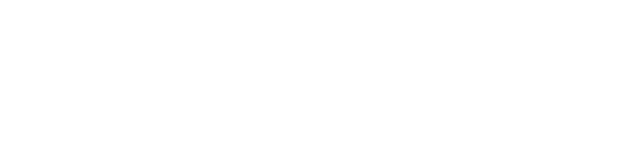
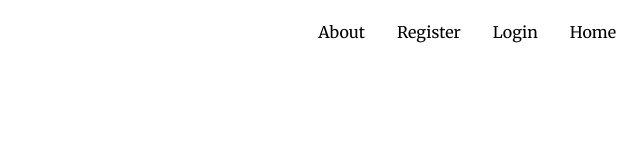
Before and after one commit to james-erwin/MDDN201-P2, a plain HTML site: page index.html in a window 1280 px wide. Shown: the whole page, without its empty margins (640-1280 px from the left). Drawn offline with Linux system fonts and the light colour scheme.

Commit message:
Added Header Bar with Links

```diff
--- a/index.html
+++ b/index.html
@@ -1,7 +1,15 @@
 <!DOCTYPE html>
 <head>
 <link rel="stylesheet" type="text/css" href="style.css">
+<link href='https://fonts.googleapis.com/css?family=Merriweather' rel='stylesheet' type='text/css'>
 <title>Children's Art Society</title>
+
+<ul>
+  <li><a href="">Home</a></li>
+  <li><a href="">Login</a></li>
+  <li><a href="">Register</a></li>
+  <li><a href="">About</a></li>
+</ul>
 
 </head>
 <body>
--- a/style.css
+++ b/style.css
@@ -0,0 +1,20 @@
+ul {
+    list-style-type: none;
+    margin: 0;
+    padding: 0;
+    overflow: hidden;
+    background-color: #FFFFFF;
+}
+
+li {
+    float: right;
+}
+
+li a {
+    display: block;
+    color: black;
+    font-family: Merriweather;
+    text-align: center;
+    padding: 14px 16px;
+    text-decoration: none;
+}
```
